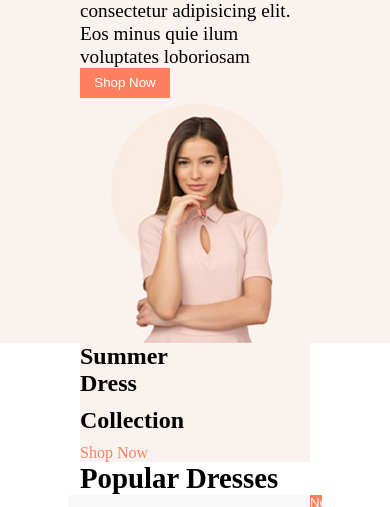
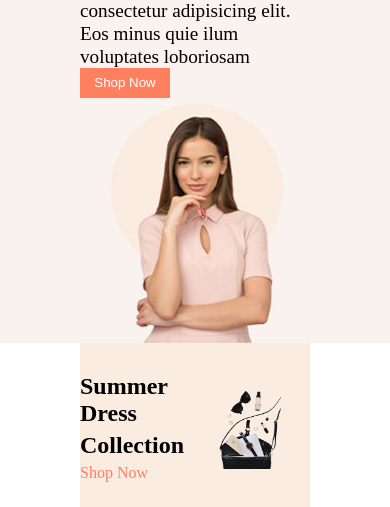
Before and after one commit to Lovishdhand/ecom, a plain HTML site: page index.html in a window 390 px wide. Shown: the part 528-1035 px from the top of the page. Drawn offline with Linux system fonts and the light colour scheme.

Commit message:
footer set

```diff
--- a/index.css
+++ b/index.css
@@ -148,7 +148,7 @@ flex-direction: column;
 .items{
     height:10vh ;
     width: 10vh;
-    background-color: #faf2ef;
+    background-color: #faece1;
     border-radius: 50%;
       /* line-height: 1.2; */
     /* border:2px solid black; */
@@ -180,7 +180,7 @@ justify-content: space-between;
 /* gap: 50px; */
 align-items: center;
 flex-wrap: wrap;
-   height: 60vh;
+   height:auto;
 
 
 
@@ -221,12 +221,20 @@ align-items: center;
 }
 
 .banner{
-      background-color: #faf2ef;
+      background-color: #faece1;
      height: 60vh;
     width: 40vh;
     display: flex;
     flex-direction: column;
 
+
+}
+.banner-img img {
+
+  /* background-color: aqua; */
+  height: 50%;
+  object-fit: contain;
+  width: 100%;
 
 }
 .banner-text{
@@ -235,7 +243,6 @@ align-items: center;
     align-items: center;
     justify-content:center;
     flex-direction: column;
-    gap:10px;
     height: 40%;
 }
 .items img{
@@ -266,7 +273,7 @@ align-items: center;
 
 .footer{
     /* background-color: aqua; */
-    height: 100%;
+    height: auto;
          background-color:white;
         padding-left: 5rem;
     padding-right: 5rem;
@@ -277,7 +284,7 @@ align-items: center;
 }
 .footer-start{
     /* background-color: blueviolet; */
-    height: 20vh;
+    height:auto;
     display: flex;
         justify-content: space-between;
           flex-wrap: wrap;
@@ -337,28 +344,51 @@ input{
   .heading{
        width: 100%;
 }
-.banner{
+
+  .middle-section {
+    display: none;
+
+  }
+  .banner{
         order:-1;
-         width: 100%;
-    height: 20%;
+     width: 100%;
+    height: 20vh;
     /* background-color: aqua; */
+  display: flex;
+    justify-content: space-around;
+    align-items: center;
+
+
 }
+
 .banner-text{
 /* background-color: blueviolet; */
  display: flex;
     align-items:start;
     justify-content:center;
         flex-direction: column;
-        width: 30%;
+        gap: 5px;
+        width: 50%;
+        height: 100%;
+
 
 }
-  .middle-section {
-    display: none;
+.banner-img{
+  /* background-color:bisque; */
+  height: 50%;
+  width: 100%;
+  display: flex;
+  /* justify-content: space-around; */
+}
 
-  }
+.banner-img img {
 
 
-
+      width: 100%;
+    max-width: 400px;
+    height: auto;
+    object-fit: contain;
+}
 
   .products {
     margin-top: 0%;
--- a/index.html
+++ b/index.html
@@ -195,10 +195,16 @@
             </div>
 
             <div class="banner">
-              <div class="banner-text">
-                <h2>Summer Dress</h2>
-                <h2>Collection</h2>
-                <p class="banner-button">Shop Now</p>
+              <div class="banner-img">
+                <div class="banner-text">
+                  <h2>Summer Dress</h2>
+                  <h2>Collection</h2>
+                  <p class="banner-button">Shop Now</p>
+                </div>
+                <img
+                  src="marissa-grootes-D4jRahaUaIc-unsplash-removebg-preview.png"
+                  alt=""
+                />
               </div>
             </div>
           </div>
```
Also changed, not shown: object.html (added, +59 -0 lines).
